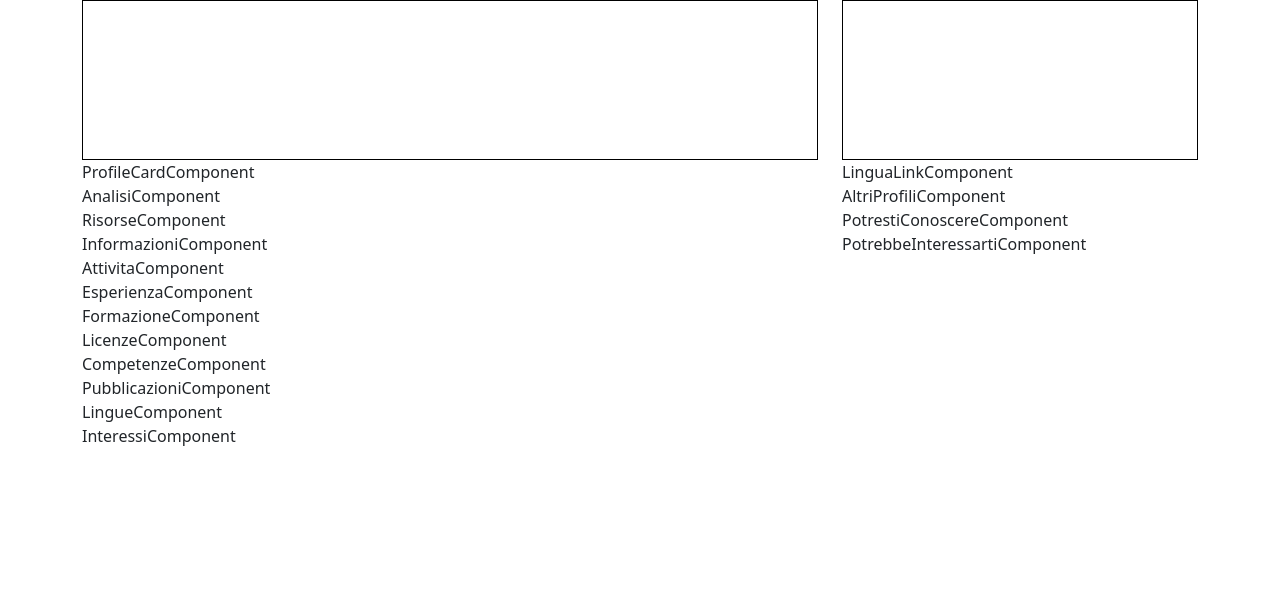
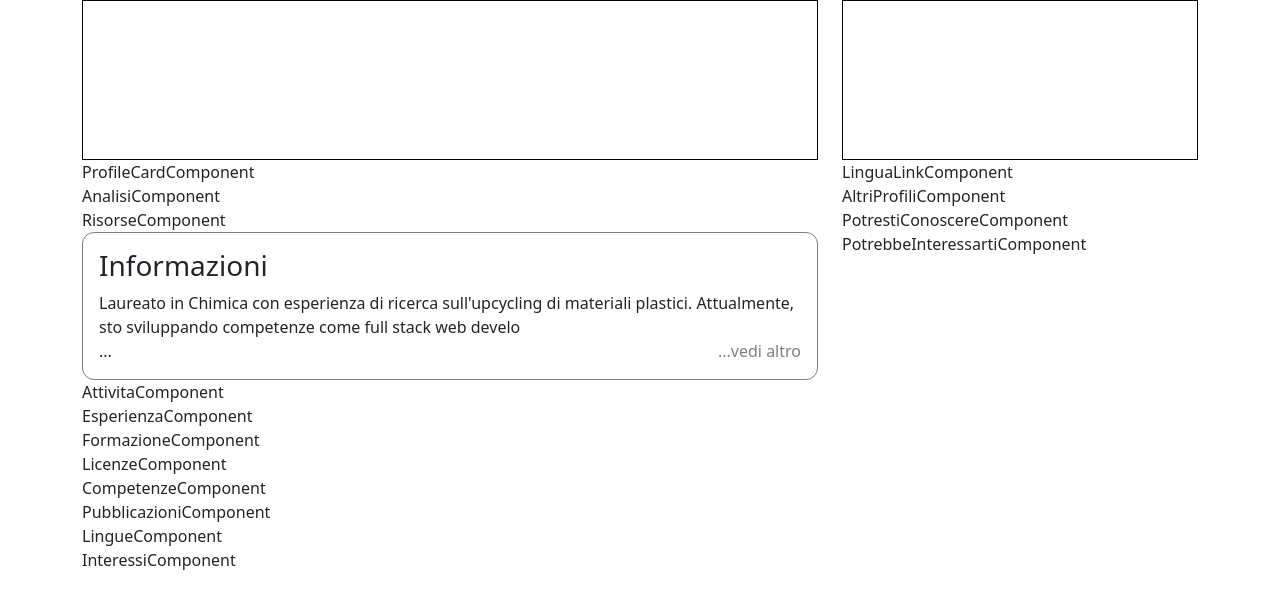
Before and after one commit to trixiamarie/Build-Week-3, a React (Create React App) app: page /profile in a window 1280 px wide. Shown: the top 608 px of the page. Built offline with nearby package versions, Linux system fonts and the light colour scheme.

Commit message:
informazioni component

```diff
--- a/src/Componenti/ComponentiProfilo/InformazioniComponent.jsx
+++ b/src/Componenti/ComponentiProfilo/InformazioniComponent.jsx
@@ -1,7 +1,29 @@
-import React from 'react'
+import React, { useState } from "react";
+import "../../Style/InformazioniComponent.css";
+
+const informazioni = `Laureato in Chimica con esperienza di ricerca sull'upcycling di materiali plastici. Attualmente, sto sviluppando competenze come full stack web developer con l'obiettivo di combinare la mia profonda curiosità per la tecnologia con la visione di un futuro sostenibile.
+Durante il mio percorso formativo, ho affinato le mie abilità in diverse tecnologie e linguaggi di programmazione, dimostrando versatilità e una spiccata propensione all'apprendimento continuo.Dinamico ed eclettico, non limito la mia crescita al solo ambito professionale. Nutro numerose passioni e interessi, come la produzione musicale e la modellazione per la stampa 3D.`;
 
 export default function InformazioniComponent() {
+  const [isOpen, setIsOpen] = useState(false);
+
   return (
-    <div>InformazioniComponent</div>
-  )
+    <div className="informazioni-component p-3">
+      <h3>Informazioni</h3>
+      {informazioni.length < 150 || isOpen ? (
+        <p>{informazioni}</p>
+      ) : (
+        <>
+          {" "}
+          <p>{informazioni.substring(0, 150)} </p>{" "}
+          <div className="vedi-altro">
+          <p>...</p>
+            <p className="vedi-altro-btn" onClick={() => setIsOpen(!isOpen)}>
+              ...vedi altro
+            </p>
+          </div>
+        </>
+      )}
+    </div>
+  );
 }
--- /dev/null
+++ b/src/Style/InformazioniComponent.css
@@ -0,0 +1,19 @@
+.informazioni-component{
+    border: 1px solid grey;
+    border-radius: 12px;
+}
+
+.informazioni-component p{
+    margin-bottom: 0;
+}
+.vedi-altro{
+display: flex;
+justify-content: space-between;
+}
+
+
+.vedi-altro-btn{
+    color: grey;
+    text-align: right;
+    cursor: pointer;
+}
```
